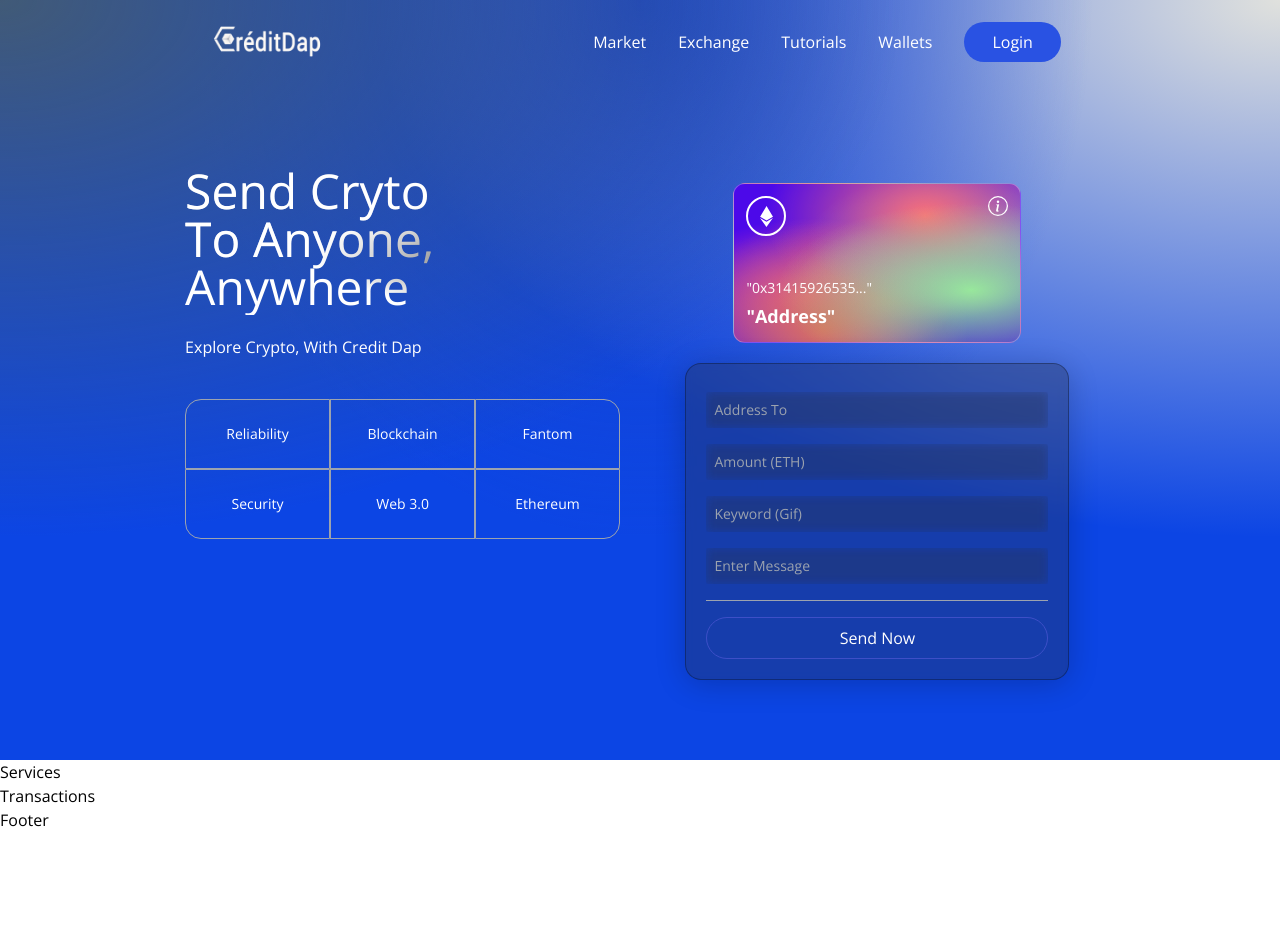
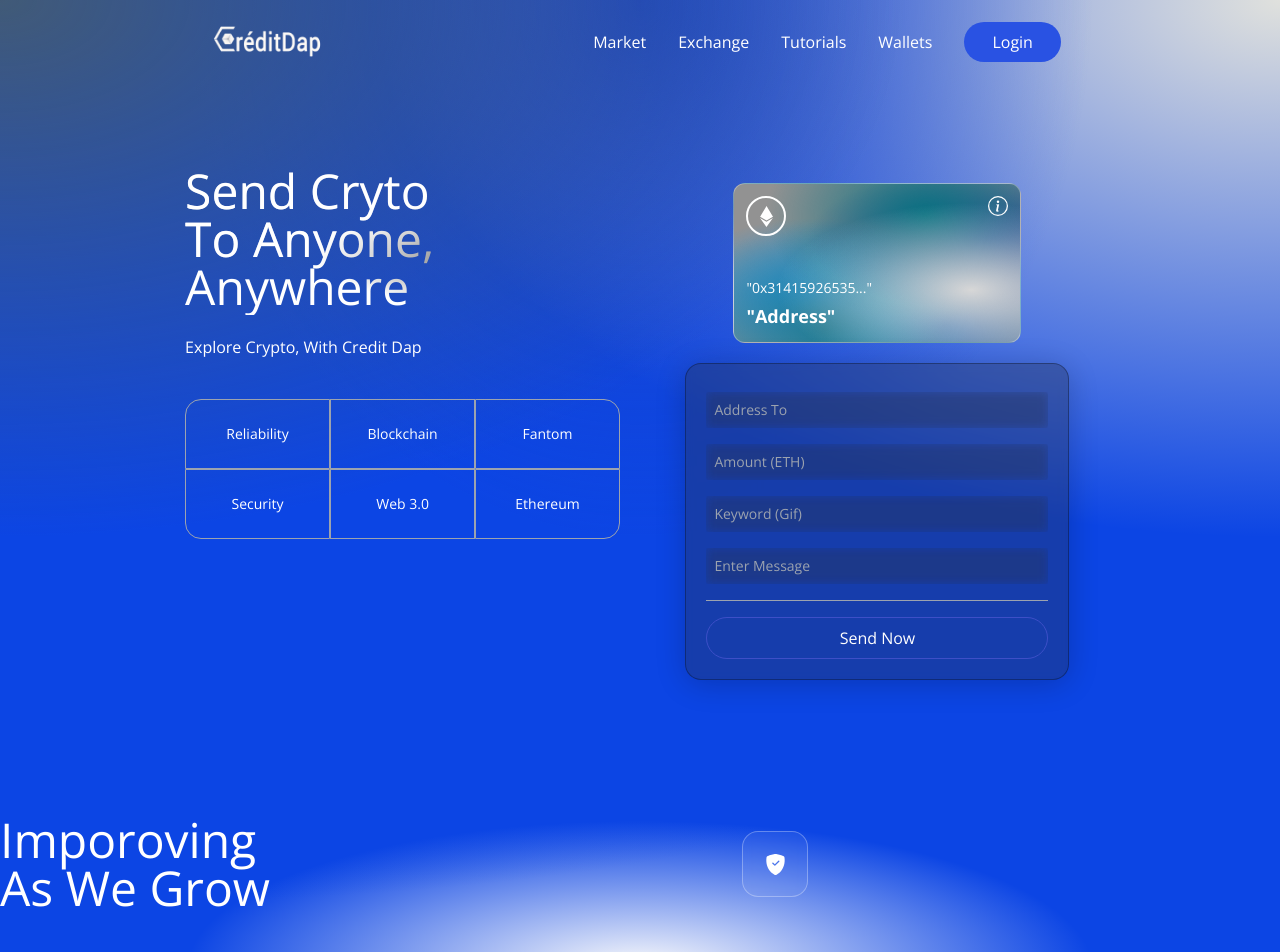
Before and after one commit to zairefrazier/Credit-DApp, a React (Vite) app in the folder client/: page / in a window 1280 px wide. Shown: the top 952 px of the page. Before the commit the page ends 832 px from the top, so only its background shows below. Built offline with nearby package versions, Linux system fonts and the light colour scheme.

Commit message:
Added Services

```diff
--- a/client/src/components/Services.jsx
+++ b/client/src/components/Services.jsx
@@ -1,8 +1,41 @@
+import { BsShieldFillCheck} from 'react-icons/bs';
+import { BiSearchAlt} from 'react-icons/bi';
+import { RiHeart2Fill} from 'react-icons/ri';
+
+
+const ServiceCard = ({color, title, icon, Subtitle}) => (
+    <div className='flex flex-row justify-start items-center white-glassmorphism p-3 m-2 cursor-pointer hover:shadow-xl'>
+        <div className={'w-10 h-10 rounded-full flex justify-center items-center ${color}'}>
+            {icon}
+
+        </div>
+    </div>
+
+)
+
 const Services = () => {
     return (
-        <h1>
-            Services
-        </h1>
+        <div className="flex w-full justify-center items-center gradient-bg-services">
+            <div className="flex mf:flew-ro flew-col items-center justify-between md:pd-20 py-12">
+                <div className="flex-1 flex flex-col justify-start items-start">
+                    <h1 className="text-white text-3xl sm:text-5xl py-2">
+                        Imporoving
+                        <br />
+                        As We Grow
+                    </h1>
+                </div>
+
+            </div>
+            <div className='flex-1 flex flex-col justify-start items-center'>
+            <ServiceCard
+                color="bg-[#ff0000]"
+                title="Security Guaranteed"
+                icon ={<BsShieldFillCheck fontSize={21} className="text-white" />}
+                Subtitle = "Always maintain Privacy and Quality of Service"
+                />
+
+            </div>
+        </div>
     );
 }
 export default Services;
--- a/client/src/index.css
+++ b/client/src/index.css
@@ -22,10 +22,10 @@
 }
 
 .gradient-bg-services {
-  background-color:#0f0e13;
+  background-color:#0c45e4;
   background-image:
-    radial-gradient(at 0% 0%, hsla(253,16%,7%,1) 0, transparent 50%),
-    radial-gradient(at 50% 100%, hsla(225,39%,25%,1) 0, transparent 50%);
+    radial-gradient(at 0% 0%, rgb(12, 69, 228) 0, transparent 50%),
+    radial-gradient(at 50% 100%, rgb(251, 251, 251) 0, transparent 50%);
 }
 
 .gradient-bg-transactions {
@@ -61,14 +61,14 @@
 }
 
 .eth-card {
-  background-color:#4c09e9;
+  background-color:#929292;
   background-image:
-    radial-gradient(at 83% 67%, rgb(152, 231, 156) 0, transparent 58%),
-    radial-gradient(at 67% 20%, hsla(357,94%,71%,1) 0, transparent 59%),
-    radial-gradient(at 88% 35%, hsla(222,81%,65%,1) 0, transparent 50%),
-    radial-gradient(at 31% 91%, hsla(9,61%,61%,1) 0, transparent 52%),
-    radial-gradient(at 27% 71%, hsla(336,91%,65%,1) 0, transparent 49%),
-    radial-gradient(at 74% 89%, rgb(52, 7, 214) 0, transparent 51%),
+    radial-gradient(at 83% 67%, rgb(215, 215, 215) 0, transparent 58%),
+    radial-gradient(at 67% 20%, rgb(8, 113, 129) 0, transparent 59%),
+    radial-gradient(at 88% 35%, rgb(29, 48, 156) 0, transparent 50%),
+    radial-gradient(at 31% 91%, rgb(34, 123, 146) 0, transparent 52%),
+    radial-gradient(at 27% 71%, rgb(15, 151, 242) 0, transparent 49%),
+    radial-gradient(at 74% 89%, rgb(27, 97, 176) 0, transparent 51%),
     radial-gradient(at 53% 75%, hsla(174,94%,68%,1) 0, transparent 45%);
 }
 
```
